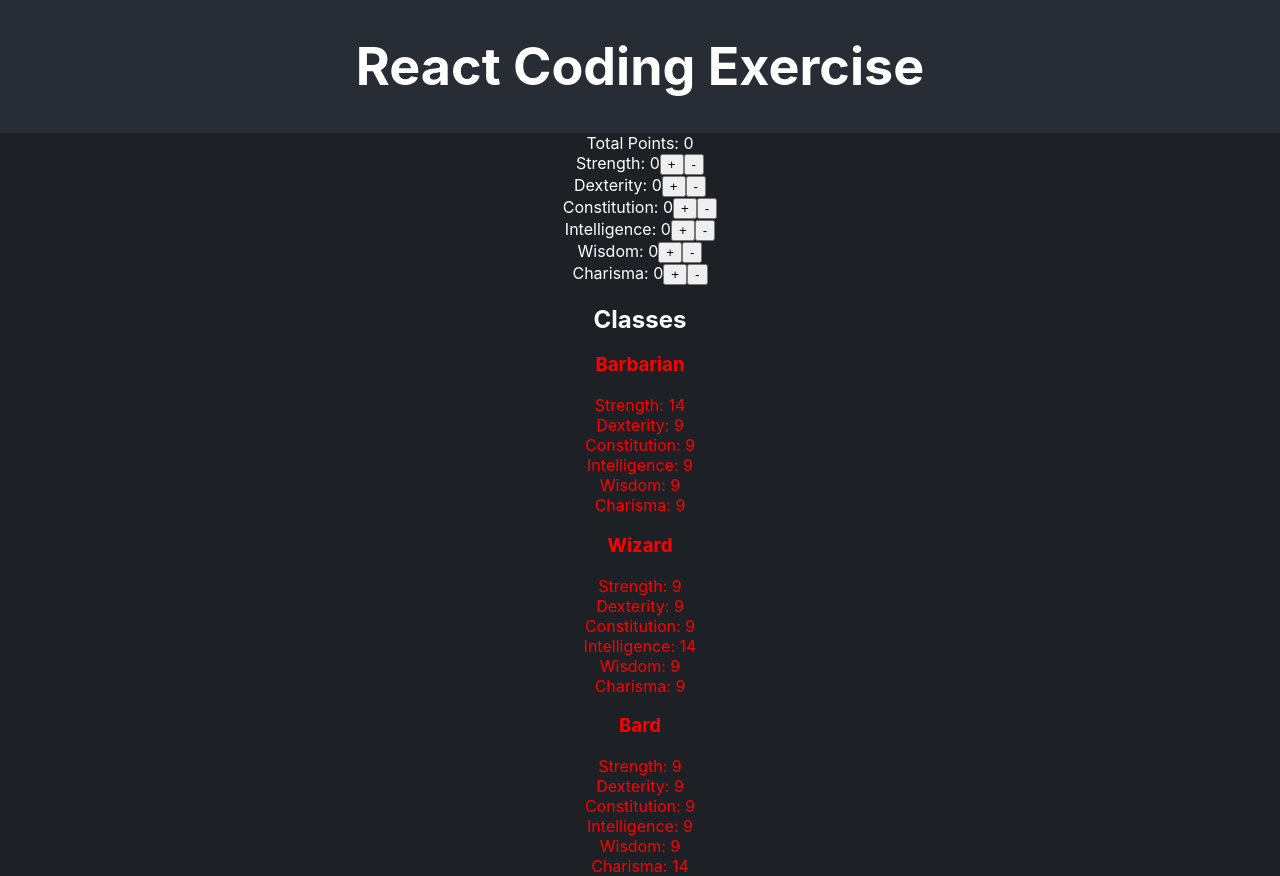
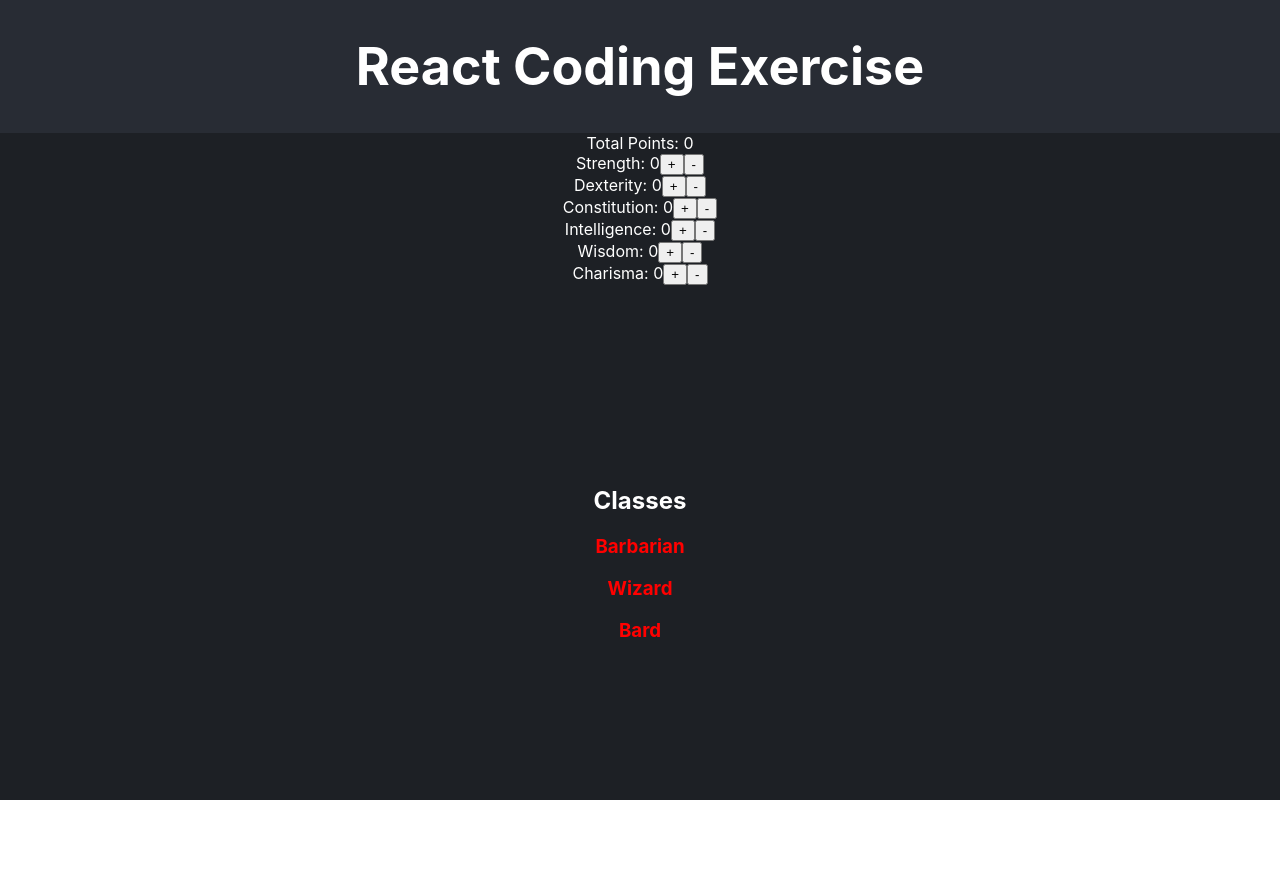
Before and after one commit to sowasred/recruiting-webapp-character, a React (Create React App) app: page / in a window 1280 px wide. After the commit the page ends 800 px from the top, so only its background shows below. Built offline with nearby package versions, Linux system fonts and the light colour scheme.

Commit message:
display the minimum required statistic by clicking class name

```diff
--- a/src/App.js
+++ b/src/App.js
@@ -23,6 +23,8 @@ function App() {
     return ATTRIBUTE_LIST.every(attr => attributes[attr] >= classInfo[attr]);
   };
 
+  const [selectedClass, setSelectedClass] = useState(null);
+
   return (
     <div className="App">
       <header className="App-header">
@@ -44,13 +46,21 @@ function App() {
           const classInfo = CLASS_LIST[className];
           const isReqMet = checkRequirements(classInfo);
           return (
-            <div key={className} style={{ color: isReqMet ? 'green' : 'red' }}>
+            <div
+              key={className}
+              style={{ color: isReqMet ? 'green' : 'red', cursor: 'pointer' }}
+              onClick={() => setSelectedClass(className)}
+            >
               <h3>{className}</h3>
-              {Object.keys(classInfo).map((attr) => (
-                <div key={attr}>
-                  {attr}: {classInfo[attr]}
+              {selectedClass === className && (
+                <div>
+                  {Object.entries(classInfo).map(([attr, value]) => (
+                    <div key={attr}>
+                      {attr}: {value}
+                    </div>
+                  ))}
                 </div>
-              ))}
+              )}
             </div>
           )
         })}
```
